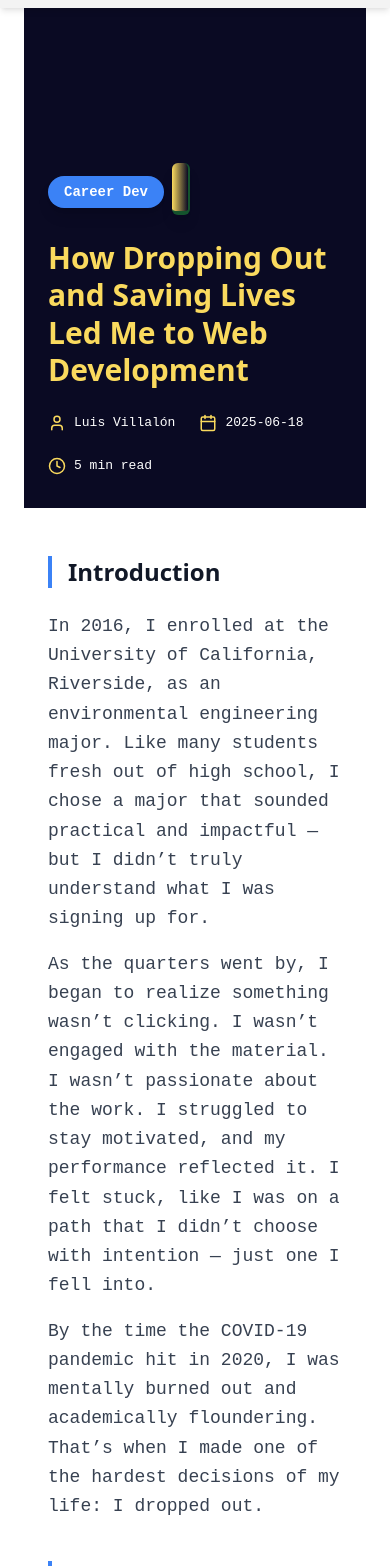
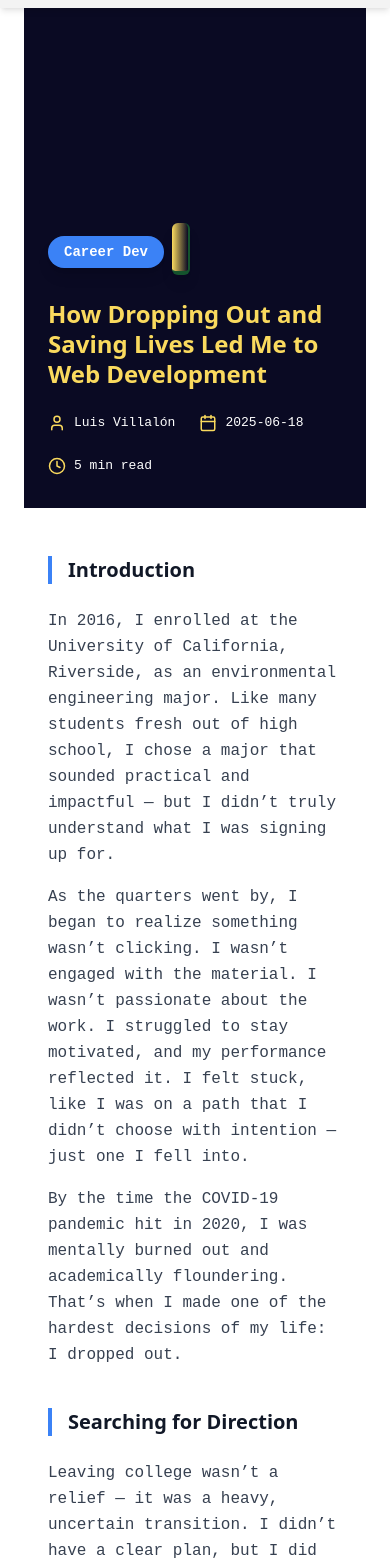
Before and after one commit to LuisFVillalon/LuisV-Portfolio, a Next.js app: page /blog/1 in a window 390 px wide. Shown: the top 1566 px of the page. Built offline with nearby package versions, Linux system fonts and the light colour scheme.

Commit message:
Fixed blog header text size

```diff
--- a/src/app/blog/[slug]/page.tsx
+++ b/src/app/blog/[slug]/page.tsx
@@ -59,7 +59,7 @@ export default function Post({ params }: PageProps): React.ReactElement {
           </div>
 
           {/* Title */}
-          <h1 className="font-sans text-3xl md:text-5xl lg:text-6xl font-bold text-[#FADA5E] mb-6 leading-tight">
+          <h1 className="font-sans text-2xl md:text-5xl lg:text-6xl font-bold text-[#FADA5E] mb-6 leading-tight">
             {selectedPost.title}
           </h1>
 
@@ -107,7 +107,7 @@ export default function Post({ params }: PageProps): React.ReactElement {
             <div key={index} className="mb-10">
               {/* Section Title */}
               {section.subtitle && (
-                <h2 className="font-sans text-2xl md:text-3xl font-bold text-gray-900 mb-6 border-l-4 border-blue-500 pl-4">
+                <h2 className="font-sans text-xl md:text-3xl font-bold text-gray-900 mb-6 border-l-4 border-blue-500 pl-4">
                   {section.subtitle}
                 </h2>
               )}
@@ -139,7 +139,7 @@ export default function Post({ params }: PageProps): React.ReactElement {
                   {/* Text/Caption on Left */}
                   <div className="space-y-4 min-w-0">
                     {section.text.map((paragraph, i) => (
-                      <p key={i} className="text-gray-700 leading-relaxed text-lg">
+                      <p key={i} className="text-gray-700 leading-relaxed text-base md:text-lg">
                         {paragraph}
                       </p>
                     ))}
@@ -171,7 +171,7 @@ export default function Post({ params }: PageProps): React.ReactElement {
                 // Regular Text
                 <div className="space-y-4">
                   {section.text.map((paragraph, i) => (
-                    <p key={i} className="text-gray-700 leading-relaxed text-lg">
+                    <p key={i} className="text-gray-700 leading-relaxed text-base md:text-lg">
                       {paragraph}
                     </p>
                   ))}
```
